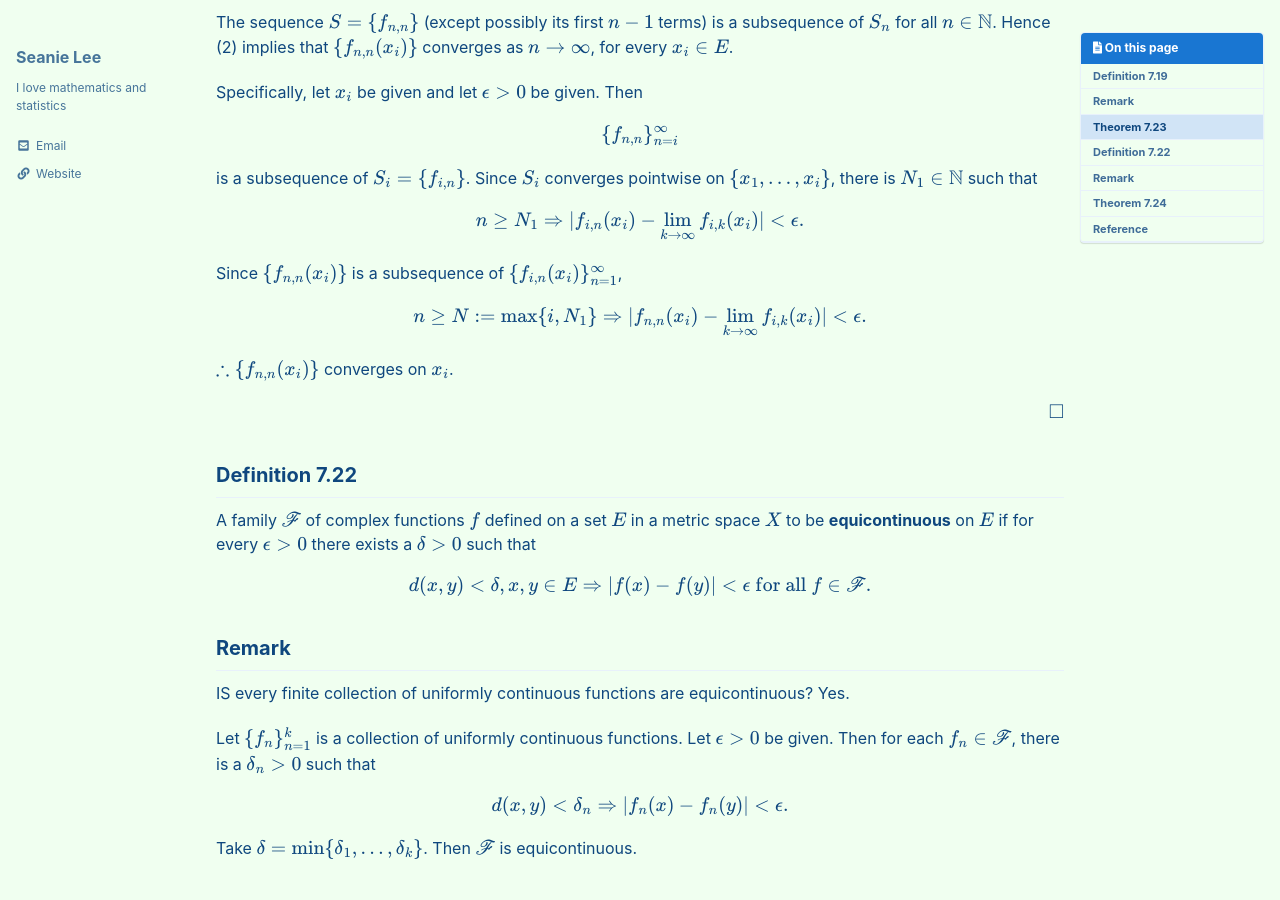
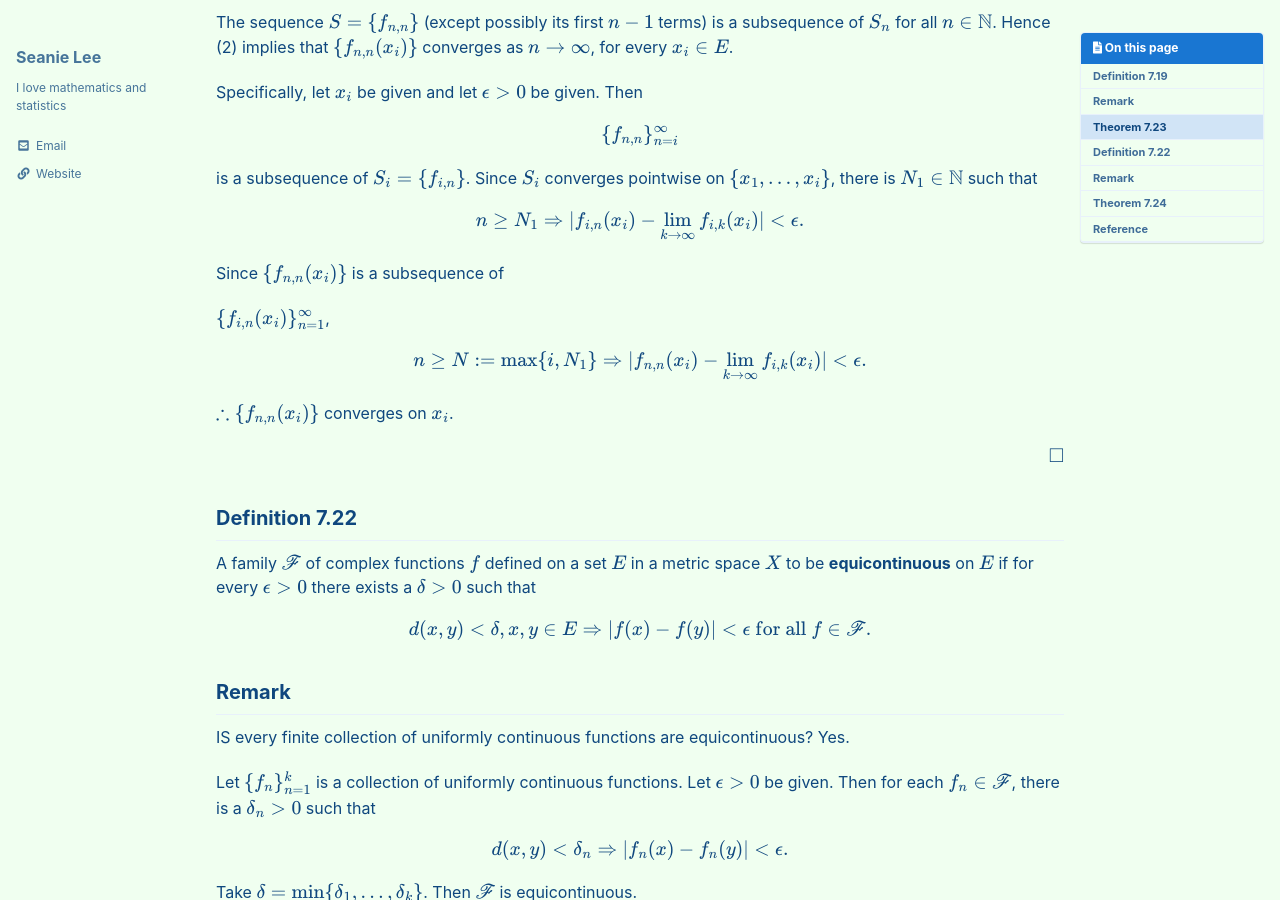
Before and after one commit to seanie12/blog, a Jekyll site: the page built from _posts/2021-09-18-equicontinuity.md, in a window 1280 px wide and 900 px high, scrolled down 2022 px. Built offline with Jekyll 4.4.1, drawn with Linux system fonts in a browser that asks for light colours; cached includes are drawn as plain includes; formulas are drawn with MathJax 3.

Commit message:
Update 2021-09-18-equicontinuity.md

```diff
--- a/_posts/2021-09-18-equicontinuity.md
+++ b/_posts/2021-09-18-equicontinuity.md
@@ -148,7 +148,13 @@ n\geq N_1 \Rightarrow \lvert f_{i,n}(x_i) - \lim_{k\to\infty}f_{i,k}(x_i)\rvert
 \end{align*}
 $$
 
- Since $\\{f_{n,n}(x_i)\\}$ is a subsequence of $\\{f_{i,n}(x_i)\\}_{n=1}^\infty$,
+ Since $\\{f_{n,n}(x_i)\\}$ is a subsequence of
+
+$$
+\begin{align*}
+\{f_{i,n}(x_i)\}_{n=1}^\infty
+\end{align*}
+$$,
 
 $$
 \begin{align*}
```
